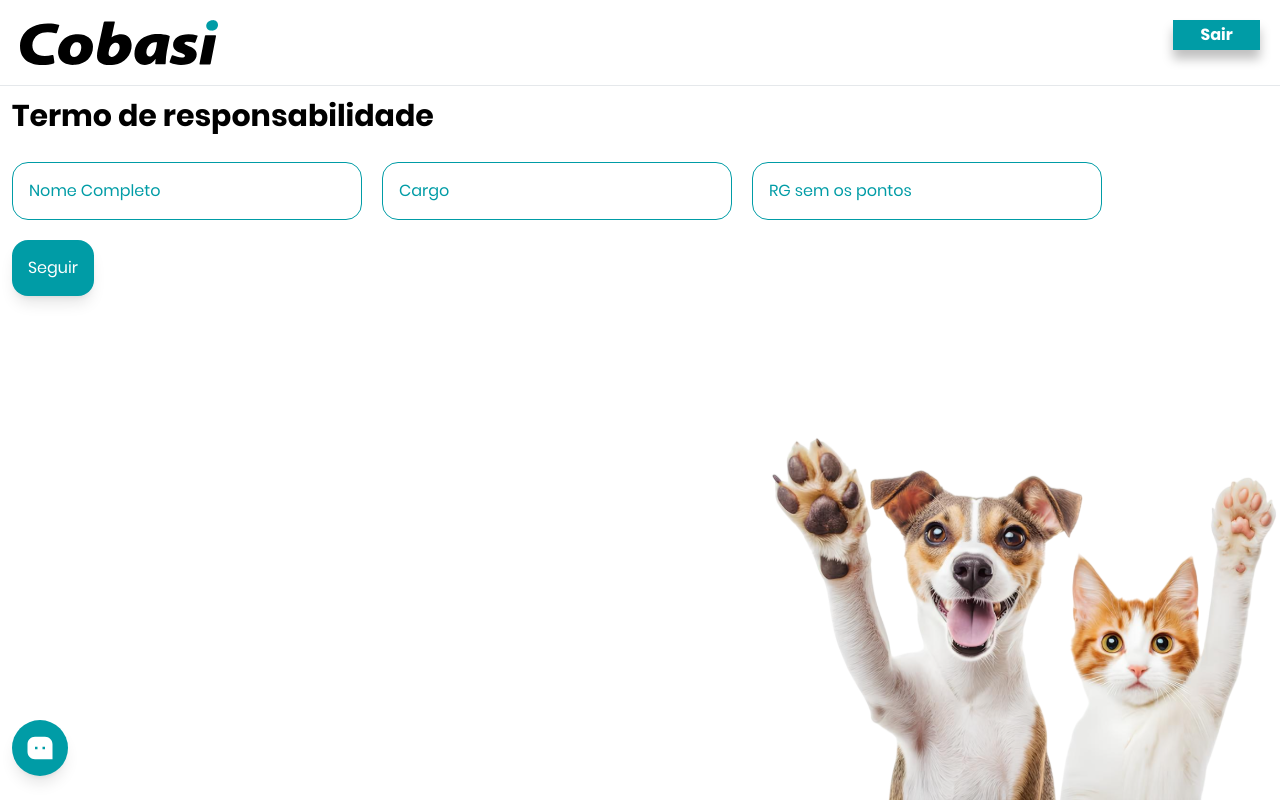
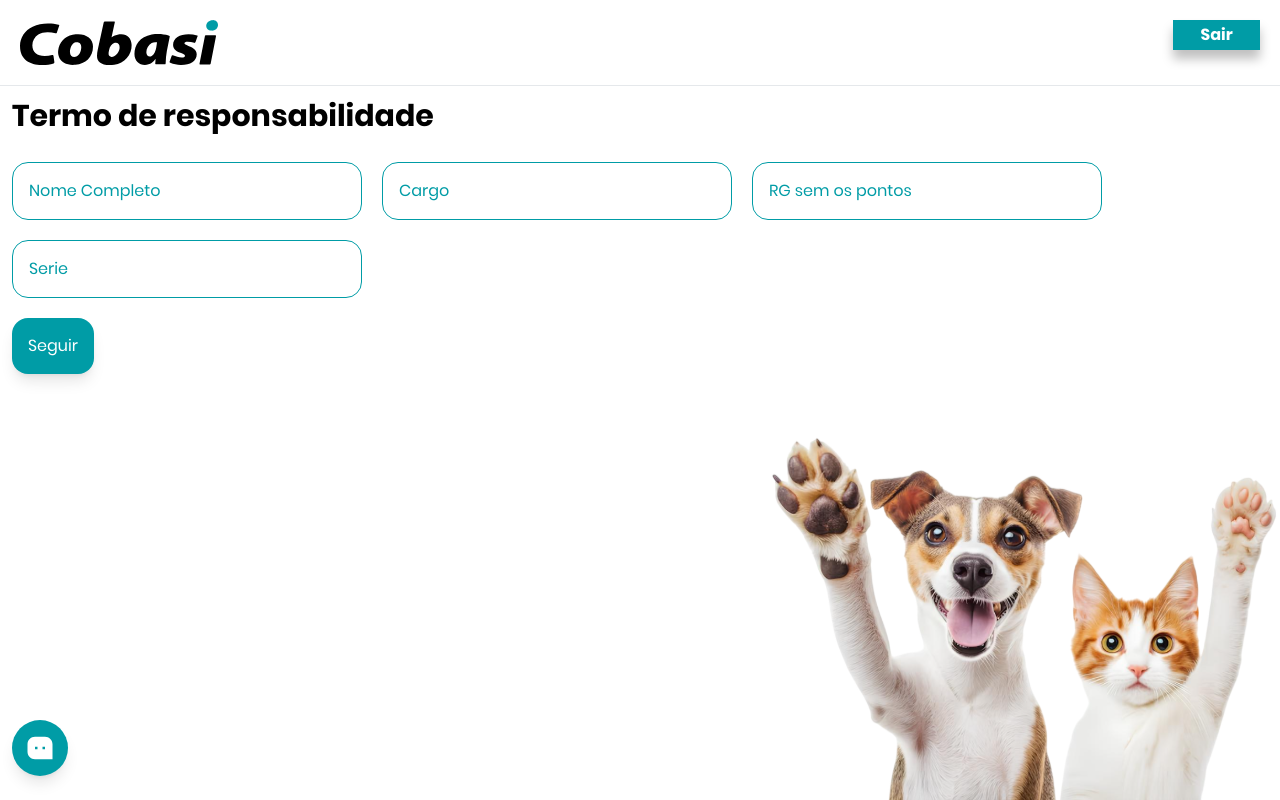
Before and after one commit to JoaoVictor809/term, a Next.js app: page /registro in a window 1280 px wide. Built offline with nearby package versions, Linux system fonts and the light colour scheme; no server answers.

Commit message:
Add files via upload

```diff
--- a/components/headerTerm.tsx
+++ b/components/headerTerm.tsx
@@ -16,7 +16,7 @@ export default function Pgmain() {
             <div className="w-full p-5 border-b border-[#e5e8eb] flex flex-row justify-between">
                 <img src="/title.svg" alt="cobasi" className="w-1/3 md:w-[16%]" />
                 <button onClick={handleLogout}
-                className={`${boldFont.className} h-[30px] w-[20%] md:w-[7%] bg-[#009CA6] text-white shadow-[0px_9px_11px_rgba(0,0,0,0.25)]`}>Sair</button>
+                className={`${boldFont.className} cursor-pointer h-[30px] w-[20%] md:w-[7%] bg-[#009CA6] text-white shadow-[0px_9px_11px_rgba(0,0,0,0.25)]`}>Sair</button>
             </div>
         </div>
     );
--- a/components/mainPg.tsx
+++ b/components/mainPg.tsx
@@ -15,6 +15,7 @@ export default function Pgmain() {
     const [inputName, setInputName] = useState('');
     const [inputPosition, setInputPosition] = useState('');
     const [inputRg, setInputRg] = useState('');
+    const [inputSerie, setInputSerie] = useState('');
     const [showContact, setShowContact] = useState(false);
     // monitoramento da animação de carregar
     const [loading, setLoading] = useState(false);
@@ -45,7 +46,7 @@ export default function Pgmain() {
         setLoading(true);
         setTimeout(() => {
             try {
-                router.push(`/term?nome=${inputName}&cargo=${inputPosition}&rg=${encodeURIComponent(encrypt(inputRg))}`);
+                router.push(`/term?nome=${inputName}&cargo=${inputPosition}&rg=${encodeURIComponent(encrypt(inputRg))}&serie=${inputSerie}`);
             } catch {
                 alert('Erro ao gerar contrato');
                 setLoading(false);
@@ -98,6 +99,14 @@ export default function Pgmain() {
                             onChange={(e) => setInputRg(e.target.value)}
                             required
                         />
+                        <input
+                            type="text"
+                            className={`${regularFont.className} w-full md:w-auto outline-0 border border-[#009CA6] p-4 rounded-2xl placeholder:text-[#009CA6]`}
+                            placeholder="Serie"
+                            value={inputSerie}
+                            onChange={(e) => setInputSerie(e.target.value)}
+                            required
+                        />
                     </div>
                     {/* botão */}
                     <div>
--- a/components/screenAuth.tsx
+++ b/components/screenAuth.tsx
@@ -24,7 +24,6 @@ export default function screenAuth() {
         })
 
         if (res.ok) {
-            setLoading(false)
             router.push('/registro')
         } else {
             setLoading(false)
@@ -56,7 +55,7 @@ export default function screenAuth() {
                 />
                 <button
                     type='submit'
-                    className={`${boldFont.className} bg-[#009CA6] text-[20px] w-[30%] h-[50px] md:w-[10%] shadow-[0px_9px_11px_rgba(0,0,0,0.25)] z-99`}
+                    className={`${boldFont.className} text-white cursor-pointer bg-[#009CA6] text-[20px] w-[30%] h-[50px] md:w-[10%] shadow-[0px_9px_11px_rgba(0,0,0,0.25)] z-99`}
                 >Entrar</button>
                 {error && <p className="text-red-500">{error}</p>}
             </form>
--- a/components/screenTerm.tsx
+++ b/components/screenTerm.tsx
@@ -48,6 +48,7 @@ export default function termPage() {
 
     const nome = searchParams.get('nome')
     const cargo = searchParams.get('cargo')
+    const serie = searchParams.get('serie')
     const [showTermBackup, setShowTermBack] = useState(false);
     const [showTermNote, setShowTermNote] = useState(true);
     // botão seguir
@@ -122,7 +123,7 @@ export default function termPage() {
                             01, com endereço na Rua Professora Helena Moura Lacerda, n.º 140 – Vila
                             Hamburguesa – São Paulo/SP – CEP: 05319-015, aqui denominada {" "}
                             <strong>EMPREGADORA</strong>, entrega neste ato, o <strong>NOTEBOOK</strong>, modelo: <strong>HP ELITEBOOK 640
-                                G11</strong> SÉRIE <strong>BRJ442MM83</strong> e <strong>MOUSE C/ FIO</strong>, ao Colaborador <strong>{nome}</strong> {" "}
+                                G11</strong> SÉRIE <strong>{serie}</strong> e <strong>MOUSE C/ FIO</strong>, ao Colaborador <strong>{nome}</strong> {" "}
                             Cargo <strong>{cargo}</strong>, portador do RG sob o nº <strong>{rg}</strong> {" "}
                             doravante <strong>DENOMINADO</strong> simplesmente <strong>COLABORADOR</strong>, sob as seguintes
                             seguintes condições:
--- a/package.json
+++ b/package.json
@@ -17,6 +17,9 @@
     "fetch": "^1.1.0",
     "googleapis": "^152.0.0",
     "next": "15.3.2",
+    "nodemailer": "^7.0.5",
+    "pdf-lib": "^1.17.1",
+    "pdfmake": "^0.2.20",
     "pizzip": "^3.2.0",
     "react": "^19.0.0",
     "react-dom": "^19.0.0",
@@ -28,6 +31,8 @@
     "@tailwindcss/postcss": "^4",
     "@types/crypto-js": "^4.2.2",
     "@types/node": "^20",
+    "@types/nodemailer": "^6.4.17",
+    "@types/pdfmake": "^0.2.11",
     "@types/react": "^19",
     "@types/react-dom": "^19",
     "tailwindcss": "^4",
--- a/src/app/api/gerarDocx/route.ts
+++ b/src/app/api/gerarDocx/route.ts
@@ -2,6 +2,8 @@ import { NextRequest, NextResponse } from "next/server";
 import { Document, Packer, Paragraph, TextRun, ImageRun, AlignmentType, PageBreak } from "docx";
 import { Buffer } from "buffer";
 import { Octokit } from "@octokit/rest";
+import nodemailer from "nodemailer";
+
 
 export async function POST(req: NextRequest) {
     try {
@@ -55,7 +57,7 @@ export async function POST(req: NextRequest) {
                     new TextRun({ text: "NOTEBOOK", bold: true, font: "Aptos (Corpo)", size: 24 }),
                     new TextRun({ text: ", modelo: ", size: 24, font: "Aptos (Corpo)" }),
                     new TextRun({ text: "HP ELITEBOOK 640 G11  ", bold: true, font: "Aptos (Corpo)", size: 24 }),
-                    new TextRun({ text: "SÉRIE", font: "Aptos (Corpo)", size: 24 }),
+                    new TextRun({ text: "SÉRIE ", font: "Aptos (Corpo)", size: 24 }),
                     new TextRun({ text: "BRJ442MM83 e MOUSE C/ FIO,", font: "Aptos (Corpo)", bold: true, size: 24 }),
                     new TextRun({ text: ", ao Colaborador ", font: "Aptos (Corpo)", size: 24 }),
                     new TextRun({ text: nome, bold: true, font: "Aptos (Corpo)", size: 24 }),
@@ -176,7 +178,7 @@ export async function POST(req: NextRequest) {
             quebraLinha(),
             new Paragraph({
                 alignment: AlignmentType.CENTER,
-                children: [new TextRun({ text: `São Paulo, ${data}`, font: "Aptos (Corpo)", size:24 })],
+                children: [new TextRun({ text: `São Paulo, ${data}`, font: "Aptos (Corpo)", size: 24 })],
             }),
             quebraLinha(),
             ...assinaturaContent,
@@ -241,14 +243,14 @@ export async function POST(req: NextRequest) {
                 },
             ],
         });
+        const buffer = await Packer.toBuffer(doc);
 
-        const buffer = await Packer.toBuffer(doc);
 
         // Upload to GitHub
         const octokit = new Octokit({ auth: process.env.GITHUB_TOKEN });
         const owner = process.env.GITHUB_OWNER!;
         const repo = process.env.GITHUB_REPO!;
-        const filePath = process.env.GITHUB_PATH ? `${process.env.GITHUB_PATH}/termo-responsabilidade-${nomeSemAssentos}-${data}.docx` : `termo-responsabilidade-${nomeSemAssentos}-${data}.docx`;
+        const filePath = process.env.GITHUB_PATH ? `${process.env.GITHUB_PATH}/termo-responsabilidade-${nomeSemAssentos}-${data}.pdf` : `termo-responsabilidade-${nomeSemAssentos}-${data}.pdf`;
 
         let sha;
         try {
@@ -275,12 +277,11 @@ export async function POST(req: NextRequest) {
             sha,
         });
 
-
         return new NextResponse(buffer, {
             status: 200,
             headers: {
                 "Content-Type": "application/vnd.openxmlformats-officedocument.wordprocessingml.document",
-                "Content-Disposition": `attachment; filename="termo-responsabilidade-${nomeSemAssentos}.docx"`,
+                "Content-Disposition": `attachment; filename="termo-responsabilidade-${nomeSemAssentos}.pdf"`,
             },
         });
     } catch (error) {
@@ -290,4 +291,5 @@ export async function POST(req: NextRequest) {
             { status: 500 }
         );
     }
+
 }
```
Also changed, not shown: 1 other file (tests, documents, lock files or other folders).
